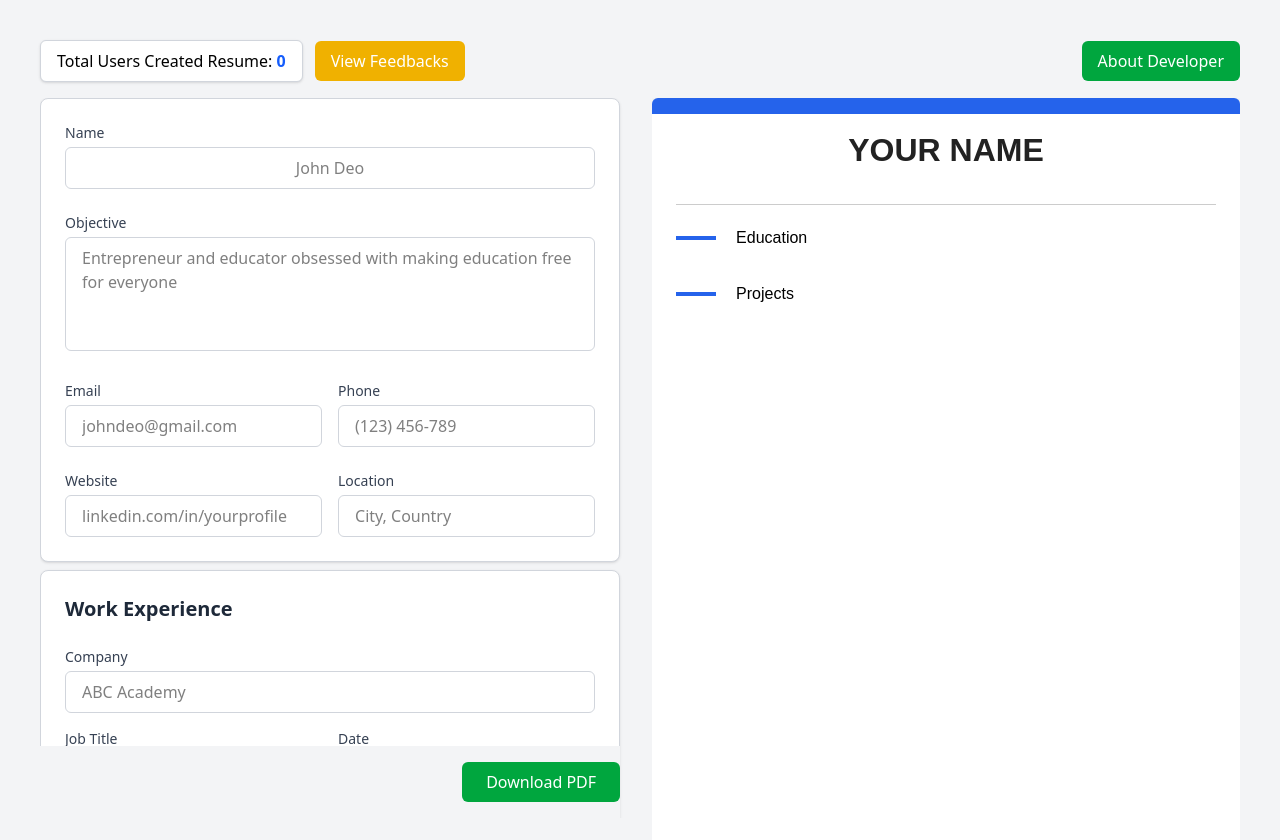
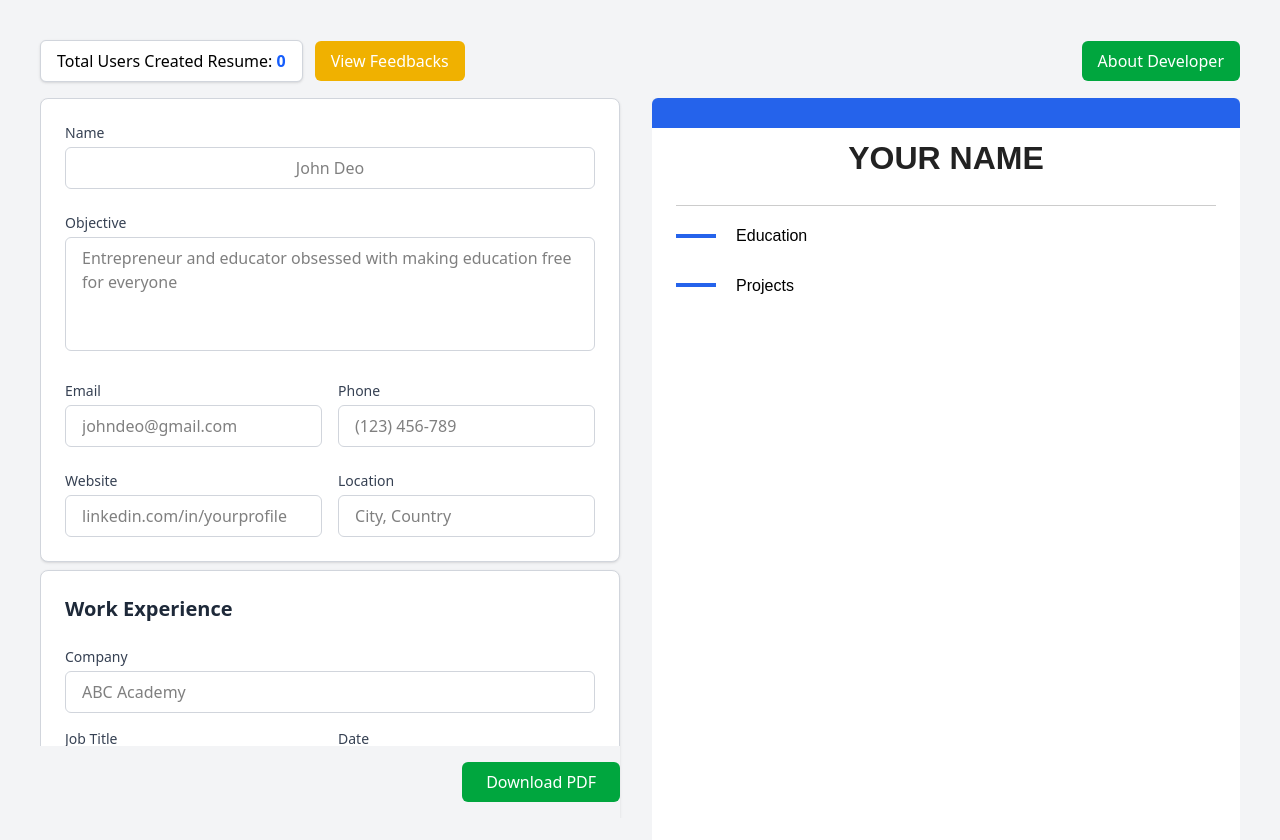
Before and after one commit to Uditkesarwani/ResumeBuilder, a React (Vite) app in the folder Frontend/: page / in a window 1280 px wide. Shown: the top 840 px of the page. Built offline with nearby package versions, Linux system fonts and the light colour scheme; no server answers.

Commit message:
Update ResumePreview.jsx

```diff
--- a/Frontend/src/ResumePreview.jsx
+++ b/Frontend/src/ResumePreview.jsx
@@ -29,11 +29,11 @@ const ResumePreview = ({
       style={{
         fontFamily: fontFamily || "sans-serif",
         fontSize: fontSizeMap[fontSize] || "1rem",
-        borderTop: `16px solid ${themeColor}`,
+        borderTop: `30px solid ${themeColor}`,
         backgroundColor: "white",
         color: "black",
         padding: "24px",
-        lineHeight: "1.6",
+        lineHeight: "1.2",
         width: "100%",
         boxSizing: "border-box",
       }}
@@ -41,7 +41,7 @@ const ResumePreview = ({
       <div className="resume-section">
         {/* Header */}
         <div className="resume-header">
-          <h2 className="resume-name">{name || "Your Name"}</h2>
+          <h2 className="resume-name" >{name || "Your Name"}</h2>
           {objective && (
             <p className="resume-objective">{objective}</p>
           )}
```
